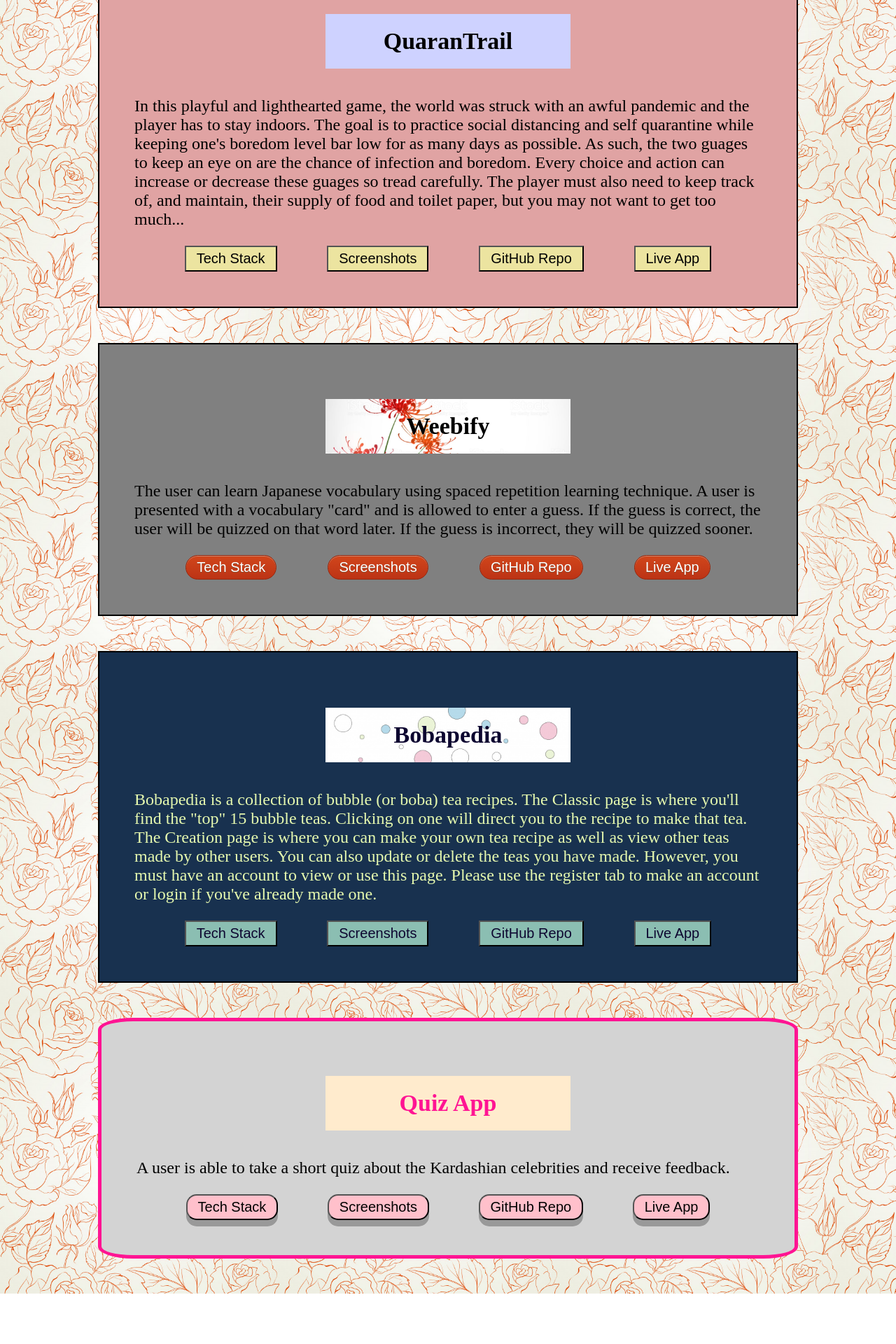
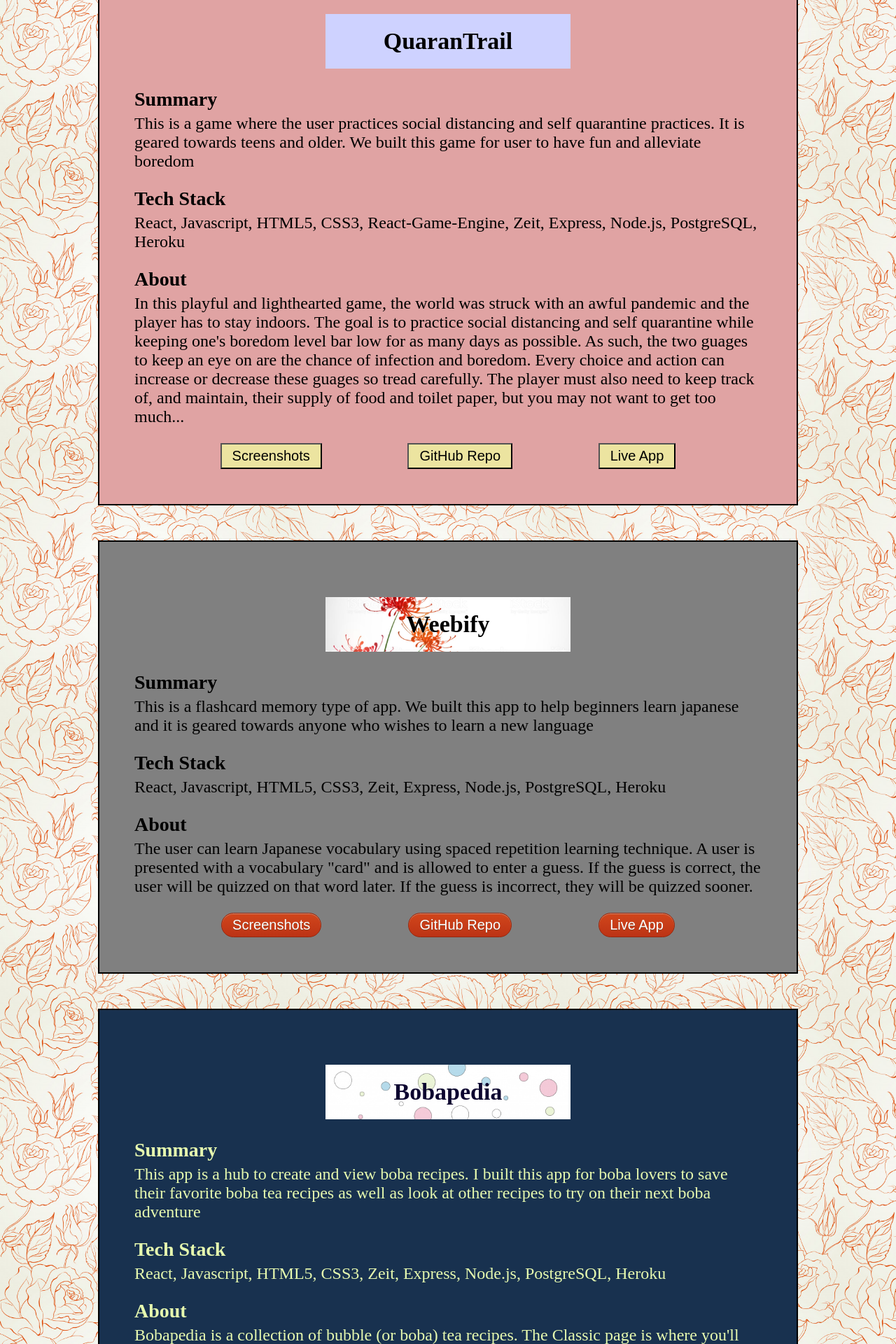
Before and after one commit to jayelaguardia/Portfolio, a React (Create React App) app: page /projects in a window 1280 px wide. Shown: the part 160-2080 px from the top of the page at 70% size. Before the commit the page ends 2008 px from the top, so only its background shows below. Built offline with nearby package versions, Linux system fonts and the light colour scheme.

Commit message:
update projects

```diff
--- a/src/App.css
+++ b/src/App.css
@@ -53,11 +53,13 @@ h2 {
   text-align: center;
 }
 
+h3 {
+  font-size: 28px;
+  margin: 5px 0px;
+}
+
 p {
   margin-top: 40px;
-}
-
-p, li {
   font-size: 24px;
 }
 
@@ -77,6 +79,10 @@ img {
 
 .name {
   color: #011638;
+}
+
+.projects p {
+  margin-top: 0px;
 }
 
 .quarantrail, .weebify, .bobapedia, .quizapp {
@@ -198,6 +204,10 @@ img {
     font-size: 24px;
   }
 
+  h3 {
+    font-size: 21px;
+  }
+
   p, li {
     font-size: 18px;
   }
--- a/src/Routes/Projects.js
+++ b/src/Routes/Projects.js
@@ -12,10 +12,6 @@ import ScreenGame from '../Images/ScreenGame.JPG'
 export default class Projects extends Component {
 
   state={
-    renderTechQuaran: false,
-    renderTechWeeb: false,
-    renderTechBoba: false,
-    renderTechQuiz: false,
     renderScreenQuaran: false,
     renderScreenWeeb: false,
     renderScreenBoba: false,
@@ -31,10 +27,6 @@ export default class Projects extends Component {
 
   render() {
     const {
-      renderTechQuaran,
-      renderTechWeeb,
-      renderTechBoba,
-      renderTechQuiz,
       renderScreenQuaran,
       renderScreenWeeb,
       renderScreenBoba,
@@ -46,27 +38,17 @@ export default class Projects extends Component {
         <section className="projects">
           <div className='quarantrail'>
             <h2>QuaranTrail</h2>
+            <h3>Summary</h3>
+            <p>This is a game where the user practices social distancing and self quarantine practices. It is geared towards teens and older. We built this game for user to have fun and alleviate boredom</p>
+            <h3>Tech Stack</h3>
+            <p>React, Javascript, HTML5, CSS3, React-Game-Engine, Zeit, Express, Node.js, PostgreSQL, Heroku</p>
+            <h3>About</h3>
             <p>In this playful and lighthearted game, the world was struck with an awful pandemic and the player has to stay indoors. The goal is to practice social distancing and self quarantine while keeping one's boredom level bar low for as many days as possible. As such, the two guages to keep an eye on are the chance of infection and boredom. Every choice and action can increase or decrease these guages so tread carefully. The player must also need to keep track of, and maintain, their supply of food and toilet paper, but you may not want to get too much...</p>
             <div className='projectButts'>
-              <button onClick={() => this.toggleBool('Tech', 'Quaran')}>Tech Stack</button>
               <button onClick={() => this.toggleBool('Screen', 'Quaran')}>Screenshots</button>
               <a href="https://github.com/thinkful-ei-jaguar/Quarantrail-client" target="_blank"><button>GitHub Repo</button></a>
               <a href="https://quarantrail.now.sh/" target="_blank"><button>Live App</button></a>
             </div>
-            {renderTechQuaran ?
-            <ul>
-              <li>React</li>
-              <li>Javascript</li>
-              <li>HTML5</li>
-              <li>CSS3</li>
-              <li>React-Game-Engine</li>
-              <li>Express</li>
-              <li>Node.js</li>
-              <li>PostgreSQL</li>
-              <li>Mocha/Chai</li>
-              <li>Heroku</li>
-            </ul>
-            : null}
             {renderScreenQuaran ?
             <>
               <img src={ScreenStart} alt='a screenshot from the QuaranTrail game' />
@@ -77,26 +59,17 @@ export default class Projects extends Component {
 
           <div className='weebify'>
             <h2>Weebify</h2>
+            <h3>Summary</h3>
+            <p>This is a flashcard memory type of app. We built this app to help beginners learn japanese and it is geared towards anyone who wishes to learn a new language</p>
+            <h3>Tech Stack</h3>
+            <p>React, Javascript, HTML5, CSS3, Zeit, Express, Node.js, PostgreSQL, Heroku</p>
+            <h3>About</h3>
             <p>The user can learn Japanese vocabulary using spaced repetition learning technique. A user is presented with a vocabulary "card" and is allowed to enter a guess. If the guess is correct, the user will be quizzed on that word later. If the guess is incorrect, they will be quizzed sooner.</p>
             <div className='projectButts'>
-              <button onClick={() => this.toggleBool('Tech', 'Weeb')}>Tech Stack</button>
               <button onClick={() => this.toggleBool('Screen', 'Weeb')}>Screenshots</button>
               <a href="https://github.com/thinkful-ei-jaguar/Cap-2-Client-Jaye-Blade" target="_blank"><button>GitHub Repo</button></a>
               <a href="https://weebify.bladeboles.now.sh" target="_blank"><button>Live App</button></a>
             </div>
-            {renderTechWeeb ?
-            <ul>
-              <li>React</li>
-              <li>Javascript</li>
-              <li>HTML5</li>
-              <li>CSS3</li>
-              <li>Zeit</li>
-              <li>Express</li>
-              <li>Node.js</li>
-              <li>PostgreSQL</li>
-              <li>Heroku</li>
-            </ul>
-            : null}
             {renderScreenWeeb ?
             <>
               <img src={Weebify1} alt='a screenshot from the Weebify app' />
@@ -107,26 +80,17 @@ export default class Projects extends Component {
 
           <div className='bobapedia'>
             <h2>Bobapedia</h2>
+            <h3>Summary</h3>
+            <p>This app is a hub to create and view boba recipes. I built this app for boba lovers to save their favorite boba tea recipes as well as look at other recipes to try on their next boba adventure</p>
+            <h3>Tech Stack</h3>
+            <p>React, Javascript, HTML5, CSS3, Zeit, Express, Node.js, PostgreSQL, Heroku</p>
+            <h3>About</h3>
             <p>Bobapedia is a collection of bubble (or boba) tea recipes. The Classic page is where you'll find the "top" 15 bubble teas. Clicking on one will direct you to the recipe to make that tea. The Creation page is where you can make your own tea recipe as well as view other teas made by other users. You can also update or delete the teas you have made. However, you must have an account to view or use this page. Please use the register tab to make an account or login if you've already made one.</p>
             <div className='projectButts'>
-              <button onClick={() => this.toggleBool('Tech', 'Boba')}>Tech Stack</button>
               <button onClick={() => this.toggleBool('Screen', 'Boba')}>Screenshots</button>
               <a href="https://github.com/jayelaguardia/bobapedia-client" target="_blank"><button>GitHub Repo</button></a>
               <a href="https://bobapedia-client.now.sh/" target="_blank"><button>Live App</button></a>
             </div>
-            {renderTechBoba ?
-            <ul>
-              <li>React</li>
-              <li>Javascript</li>
-              <li>HTML5</li>
-              <li>CSS3</li>
-              <li>Zeit</li>
-              <li>Express</li>
-              <li>Node.js</li>
-              <li>PostgreSQL</li>
-              <li>Heroku</li>
-            </ul>
-            : null}
             {renderScreenBoba ?
             <>
               <img src={Bobapedia1} alt='a screenshot from the Bobapedia app' />
@@ -137,20 +101,17 @@ export default class Projects extends Component {
 
           <div className='quizapp'>
             <h2>Quiz App</h2>
-            <p>A user is able to take a short quiz about the Kardashian celebrities and receive feedback.</p>
+            <h3>Summary</h3>
+            <p>Much like the name, this is a quiz app. This app was built for those who would like to test their knowledge on the Kardashian celebrities. This app was built as a way to learn and become proficient at Javascript, HTML5, CSS3</p>
+            <h3>Tech Stack</h3>
+            <p>Javascript, HTML5, CSS3</p>
+            <h3>About</h3>
+            <p>A user is able to take a short quiz about the Kardashian celebrities. The user receives feedback immediately after each question. The user is then presented with a final score and how well they did at the end of the quiz</p>
             <div className='projectButts'>
-              <button onClick={() => this.toggleBool('Tech', 'Quiz')}>Tech Stack</button>
               <button onClick={() => this.toggleBool('Screen', 'Quiz')}>Screenshots</button>
               <a href="https://github.com/thinkful-ei-jaguar/quizAppJayeBrittany" target="_blank"><button>GitHub Repo</button></a>
               <a href="https://thinkful-ei-jaguar.github.io/quizAppJayeBrittany/" target="_blank"><button>Live App</button></a>
             </div>
-            {renderTechQuiz ?
-            <ul>
-              <li>Javascript</li>
-              <li>HTML5</li>
-              <li>CSS3</li>
-            </ul>
-            : null}
             {renderScreenQuiz ?
             <>
               <img src={QuizApp1} alt='a screenshot from the Quiz App' />
```
